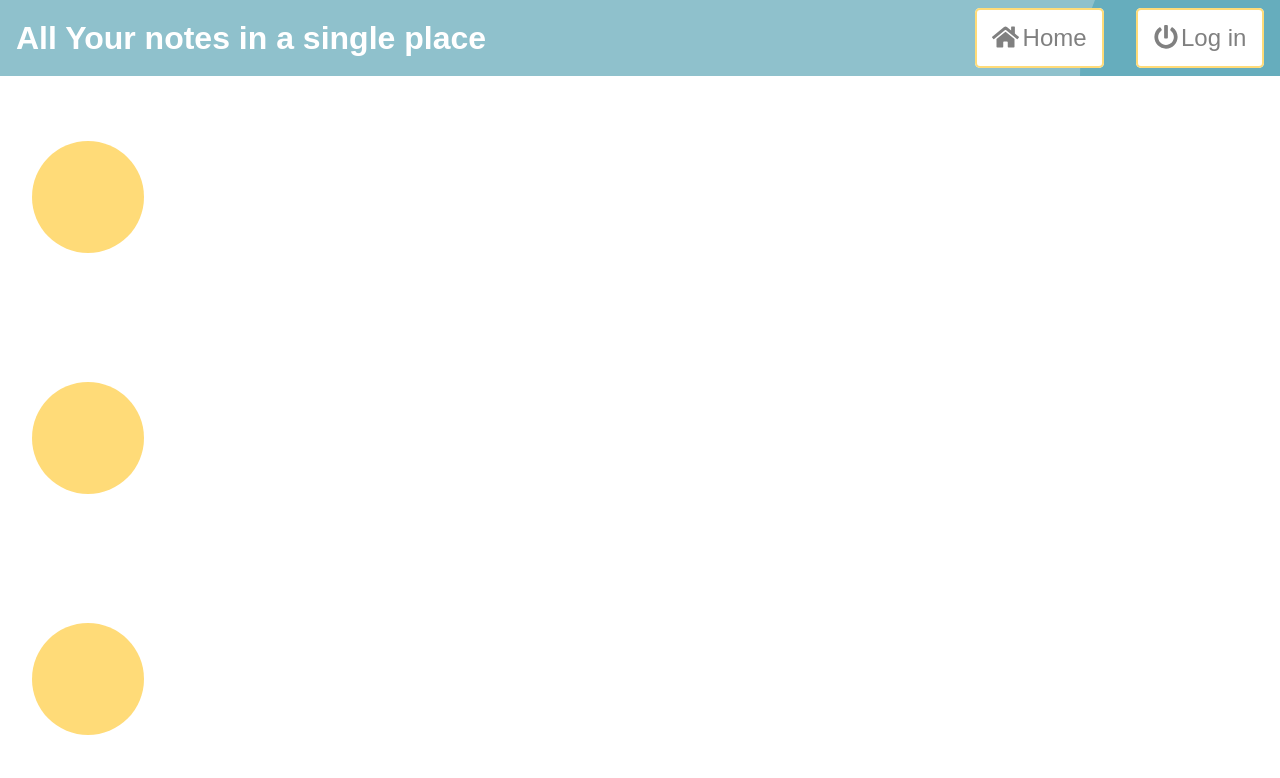
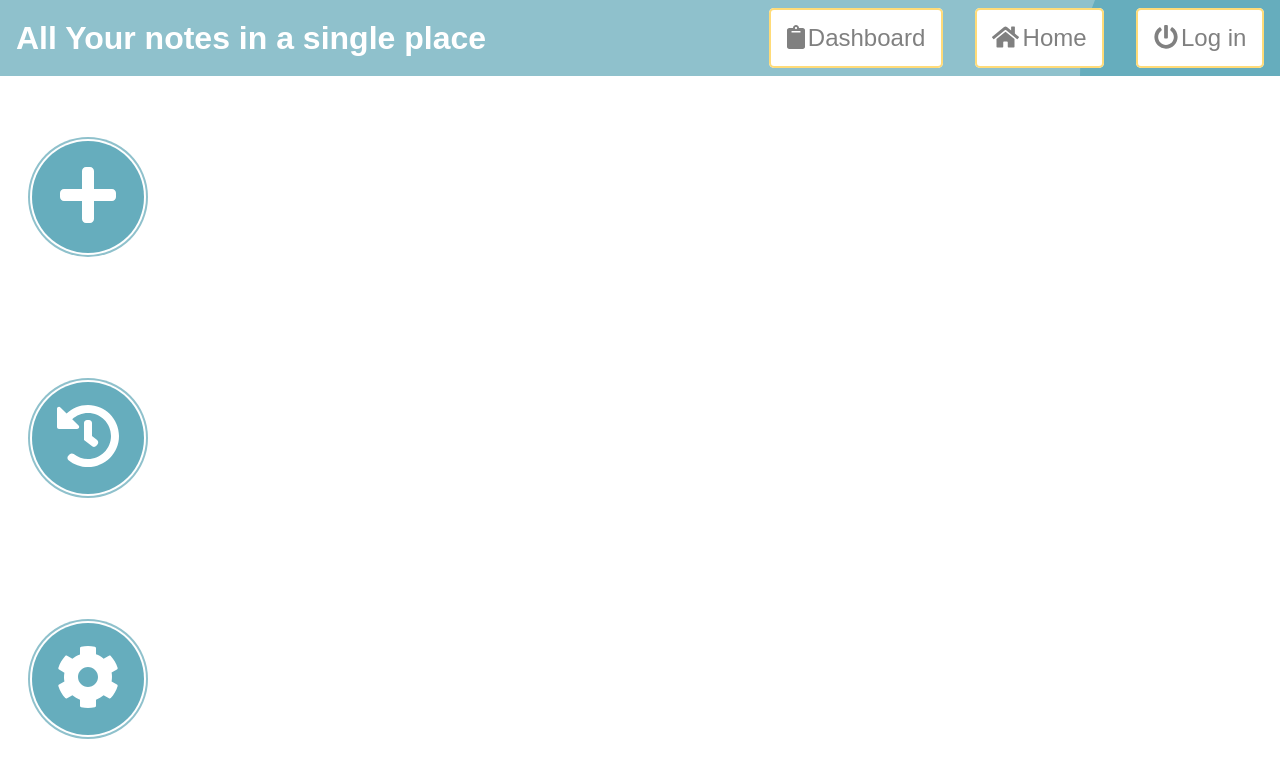
Before and after one commit to Centmsn/ToDo-mern, a React (Create React App) app: page /TESTOWEID in a window 1280 px wide. Shown: the top 778 px of the page. Built offline with nearby package versions, Linux system fonts and the light colour scheme; a web font is replaced by a local one.

Commit message:
add SideBar component

```diff
--- a/src/components/pages/UserPanel/index.js
+++ b/src/components/pages/UserPanel/index.js
@@ -1,21 +1,50 @@
+import { FontAwesomeIcon } from "@fortawesome/react-fontawesome";
+import { faPlus } from "@fortawesome/free-solid-svg-icons";
+import { faHistory } from "@fortawesome/free-solid-svg-icons";
+import { faCog } from "@fortawesome/free-solid-svg-icons";
 import styled from "styled-components";
+import { useState } from "react";
 
 import PageContainer from "../../uiElements/PageContainer";
+import RoundButton from "../../uiElements/RoundButton";
+import AddNote from "../../uiElements/AddNote";
 
 const UserPanel = () => {
+  const [isAddNoteOpen, setIsAddNoteOpen] = useState(false);
+  const [isHistoryOpen, setIsHistoryOpen] = useState(false);
+  const [isSettingsOpen, setIsSettingsOpen] = useState(false);
+
+  const handleAddNote = () => {
+    setIsAddNoteOpen(prev => !prev);
+  };
+
+  const closeAllWindows = () => {
+    setIsAddNoteOpen(false);
+    setIsHistoryOpen(false);
+    setIsSettingsOpen(false);
+  };
+
   return (
     <PageContainer>
       <Options>
         <ButtonContainer>
-          <OptionButton></OptionButton>
+          <RoundButton text="Add note" onClick={handleAddNote}>
+            <FontAwesomeIcon icon={faPlus} />
+          </RoundButton>
         </ButtonContainer>
         <ButtonContainer>
-          <OptionButton></OptionButton>
+          <RoundButton text="History">
+            <FontAwesomeIcon icon={faHistory} />
+          </RoundButton>
         </ButtonContainer>
         <ButtonContainer>
-          <OptionButton></OptionButton>
+          <RoundButton text="Settings">
+            <FontAwesomeIcon icon={faCog} />
+          </RoundButton>
         </ButtonContainer>
       </Options>
+
+      <AddNote isOpen={isAddNoteOpen} />
     </PageContainer>
   );
 };
@@ -29,18 +58,8 @@ const Options = styled.section`
   align-items: center;
 `;
 
-const OptionButton = styled.button`
-  width: 7rem;
-  height: 7rem;
-
-  border-radius: 50%;
-
-  background-color: ${({ theme }) => theme.colors.off};
-
-  cursor: pointer;
-`;
-
 const ButtonContainer = styled.div`
+  position: relative;
   flex-basis: 100%;
 
   display: flex;
--- /dev/null
+++ b/src/components/uiElements/AddNote/index.js
@@ -0,0 +1,12 @@
+import styled from "styled-components";
+import { useState } from "react";
+
+import SideBar from "../SideBar";
+
+const AddNote = ({ isOpen }) => {
+  return <SideBar isOpen={isOpen}>Dupa</SideBar>;
+};
+
+const Wrapper = styled.div``;
+
+export default AddNote;
--- a/src/components/uiElements/Button/index.js
+++ b/src/components/uiElements/Button/index.js
@@ -1,7 +1,7 @@
 import { Link } from "react-router-dom";
 import styled from "styled-components";
 
-const Button = ({ path, as, onClick, children }) => {
+const Button = ({ path, as, onClick, children, isActive }) => {
   return (
     <Btn as={as} to={path} onClick={onClick}>
       {children}
@@ -48,7 +48,8 @@ const Btn = styled(Link)`
     border-radius: 5px;
 
     background-color: ${({ theme }) => theme.colors.off};
-    clip-path: circle(0 at left bottom);
+    clip-path: ${({ isActive }) =>
+      isActive ? "circle(100% at left bottom)" : "circle(0 at left bottom)"};
     transition: 0.4s linear;
   }
 
--- a/src/components/uiElements/LoginForm/index.js
+++ b/src/components/uiElements/LoginForm/index.js
@@ -4,6 +4,7 @@ import { faPaperPlane } from "@fortawesome/free-solid-svg-icons";
 import AuthContext from "../../../context/Auth";
 import Button from "../Button";
 import Input from "../Input";
+import SideBar from "../SideBar";
 import styled from "styled-components";
 import { useState, useContext } from "react";
 
@@ -22,7 +23,7 @@ const LoginForm = () => {
   const titleContent = isInSignUpMode ? "Sign up" : "Log in";
 
   return (
-    <Wrapper>
+    <>
       <FormTitle>{titleContent}</FormTitle>
 
       <Form>
@@ -40,57 +41,9 @@ const LoginForm = () => {
       <Button as="button" onClick={handleSwitchMode}>
         <span>{buttonContent}</span>
       </Button>
-    </Wrapper>
+    </>
   );
 };
-
-const Wrapper = styled.div`
-  position: absolute;
-  top: calc(100vh / 12);
-  right: 0;
-  bottom: 0;
-
-  width: 30vw;
-  min-width: 200px;
-
-  display: flex;
-  flex-wrap: wrap;
-
-  justify-content: center;
-  align-items: center;
-
-  background: ${({ theme }) => theme.colors.main};
-
-  transition: 300ms;
-
-  &:before {
-    content: "";
-    position: absolute;
-    left: 0;
-    top: 0;
-    width: 100%;
-    height: 100%;
-    background-color: ${({ theme, dark }) =>
-      dark ? "rgb(150, 150, 150)" : theme.colors.blue};
-    clip-path: circle(200px at right top);
-  }
-
-  &.test-enter {
-    transform: translateX(30vw);
-  }
-
-  &.test-enter-active {
-    transform: translateX(0);
-  }
-
-  &.test-exit {
-    transform: translateX(0);
-  }
-
-  &.test-exit-active {
-    transform: translateX(30vw);
-  }
-`;
 
 const Form = styled.form`
   display: flex;
--- a/src/components/uiElements/Menu/index.js
+++ b/src/components/uiElements/Menu/index.js
@@ -1,25 +1,17 @@
-import styled from "styled-components";
+import { CSSTransition } from "react-transition-group";
 import { FontAwesomeIcon } from "@fortawesome/react-fontawesome";
 import { faPowerOff } from "@fortawesome/free-solid-svg-icons";
 import { faHome } from "@fortawesome/free-solid-svg-icons";
+import { faClipboard } from "@fortawesome/free-solid-svg-icons";
 import PropTypes from "prop-types";
-import { CSSTransition } from "react-transition-group";
-import { useState } from "react";
+import styled from "styled-components";
+import { useState, useContext } from "react";
+import { useParams } from "react-router-dom";
 
+import AuthContext from "../../../context/Auth";
 import MenuList from "./MenuList";
 import LoginForm from "../LoginForm";
-
-const menuLinks = [
-  {
-    text: "Home",
-    path: "/",
-    icon: <FontAwesomeIcon icon={faHome} />,
-  },
-  {
-    text: "Log in",
-    icon: <FontAwesomeIcon icon={faPowerOff} />,
-  },
-];
+import SideBar from "../SideBar";
 
 /**
  * Renders navigation bar
@@ -28,6 +20,26 @@ const menuLinks = [
  */
 const Menu = ({ title }) => {
   const [isSideMenuOpen, setIsSideMenuOpen] = useState(false);
+  const { isLoggedIn } = useContext(AuthContext);
+  const path = useParams();
+
+  const menuLinks = [
+    {
+      text: "Dashboard",
+      path: "/TESTOWEID",
+      icon: <FontAwesomeIcon icon={faClipboard} />,
+      isActive: path === "/TESTOWEID",
+    },
+    {
+      text: "Home",
+      path: "/",
+      icon: <FontAwesomeIcon icon={faHome} />,
+    },
+    {
+      text: "Log in",
+      icon: <FontAwesomeIcon icon={faPowerOff} />,
+    },
+  ];
 
   const sideMenuHandler = direction => {
     if (typeof direction === "boolean") {
@@ -37,24 +49,18 @@ const Menu = ({ title }) => {
     }
   };
 
+  const links = isLoggedIn ? menuLinks : menuLinks.slice(1);
+
   return (
     <>
       <MenuBar>
         {title && <MenuTitle>{title}</MenuTitle>}
-        <MenuList
-          listItems={menuLinks}
-          toggleMenuVisibility={sideMenuHandler}
-        />
+        <MenuList listItems={links} toggleMenuVisibility={sideMenuHandler} />
       </MenuBar>
 
-      <CSSTransition
-        in={isSideMenuOpen}
-        classNames="test"
-        timeout={300}
-        unmountOnExit
-      >
+      <SideBar isOpen={isSideMenuOpen}>
         <LoginForm />
-      </CSSTransition>
+      </SideBar>
     </>
   );
 };
--- /dev/null
+++ b/src/components/uiElements/RoundButton/index.js
@@ -0,0 +1,81 @@
+import styled from "styled-components";
+import PropTypes from "prop-types";
+
+/**
+ * Functional Component - Renders round button on the screen
+ * @param {Object} props - React props
+ * @returns {JSX.Element}
+ */
+const RoundButton = ({ children, text = "", onClick = () => {} }) => {
+  return (
+    <RoundBtn text={text} onClick={onClick}>
+      {children}
+    </RoundBtn>
+  );
+};
+
+RoundButton.propTypes = {
+  /**
+   * Button description
+   */
+  text: PropTypes.string.isRequired,
+
+  /**
+   * Function which is triggered on button click
+   */
+  onClick: PropTypes.func.isRequired,
+};
+
+const RoundBtn = styled.button`
+  width: 7rem;
+  height: 7rem;
+
+  border-radius: 50%;
+  outline: none;
+  box-shadow: 0 0 0 2px white, 0 0 0 4px ${({ theme }) => theme.colors.main};
+
+  font-size: 4rem;
+
+  background-color: ${({ theme }) => theme.colors.blue};
+  color: white;
+
+  cursor: pointer;
+  transition: 300ms linear;
+
+  &:after {
+    content: "${({ text }) => text}";
+    position: absolute;
+    z-index: -1;
+    top: 2rem;
+    right: 0;
+    bottom: 0;
+    left: calc(7rem + 10px + 8px);
+
+    transform: translateX(-25%);
+    opacity: 0;
+
+    font-size: 2rem;
+    color: ${({ theme }) => theme.colors.gray};
+    transition: 300ms;
+  }
+
+  &:focus,
+  &:hover {
+    box-shadow: 0 0 0 6px ${({ theme }) => theme.colors.off},
+      0 0 0 8px ${({ theme }) => theme.colors.main};
+  }
+
+  &:focus {
+    &:after {
+      opacity: 1;
+      transform: translateX(0);
+    }
+  }
+
+  &:hover&:after {
+    opacity: 1;
+    transform: translateX(0);
+  }
+`;
+
+export default RoundButton;
--- /dev/null
+++ b/src/components/uiElements/SideBar/index.js
@@ -0,0 +1,73 @@
+import { CSSTransition } from "react-transition-group";
+import styled from "styled-components";
+import PropTypes from "prop-types";
+
+/**
+ * Functional react component - renders side bar on the screen
+ * @param {Object} props - react props
+ * @returns {JSX.Element}
+ */
+const SideBar = ({ isOpen, children }) => {
+  return (
+    <CSSTransition in={isOpen} classNames={"bar"} timeout={300} unmountOnExit>
+      <Wrapper>{children}</Wrapper>
+    </CSSTransition>
+  );
+};
+
+SideBar.propTypes = {
+  /**
+   * Determinates if component is visible
+   */
+  isOpen: PropTypes.bool.isRequired,
+};
+
+const Wrapper = styled.div`
+  position: absolute;
+  top: calc(100vh / 12);
+  right: 0;
+  bottom: 0;
+
+  width: 30vw;
+  min-width: 200px;
+
+  display: flex;
+  flex-wrap: wrap;
+
+  justify-content: center;
+  align-items: center;
+
+  background: ${({ theme }) => theme.colors.main};
+
+  transition: 300ms;
+
+  &:before {
+    content: "";
+    position: absolute;
+    left: 0;
+    top: 0;
+    width: 100%;
+    height: 100%;
+    background-color: ${({ theme, dark }) =>
+      dark ? "rgb(150, 150, 150)" : theme.colors.blue};
+    clip-path: circle(200px at right top);
+  }
+
+  &.bar-enter {
+    transform: translateX(30vw);
+  }
+
+  &.bar-enter-active {
+    transform: translateX(0);
+  }
+
+  &.bar-exit {
+    transform: translateX(0);
+  }
+
+  &.bar-exit-active {
+    transform: translateX(30vw);
+  }
+`;
+
+export default SideBar;
--- a/src/context/Auth.js
+++ b/src/context/Auth.js
@@ -1,11 +1,22 @@
 import { createContext, useState } from "react";
 
-export const AuthContext = createContext(null);
+const AuthContext = createContext(null);
 
 export const AuthContextProvider = ({ children }) => {
-  const [isLoggedIn, setIsLoggedIn] = useState(false);
+  const [isLoggedIn, setIsLoggedIn] = useState(true);
+
+  const handleStatusChange = isLogged => {
+    if (typeof isLogged === "boolean") {
+      setIsLoggedIn(isLogged);
+    } else {
+      console.error(`Expected boolean, instead got ${typeof isLogged}`);
+    }
+  };
+
   return (
-    <AuthContext.Provider value={(isLoggedIn, setIsLoggedIn)}>
+    <AuthContext.Provider
+      value={{ isLoggedIn: isLoggedIn, setIsLoggedIn: handleStatusChange }}
+    >
       {children}
     </AuthContext.Provider>
   );
```
